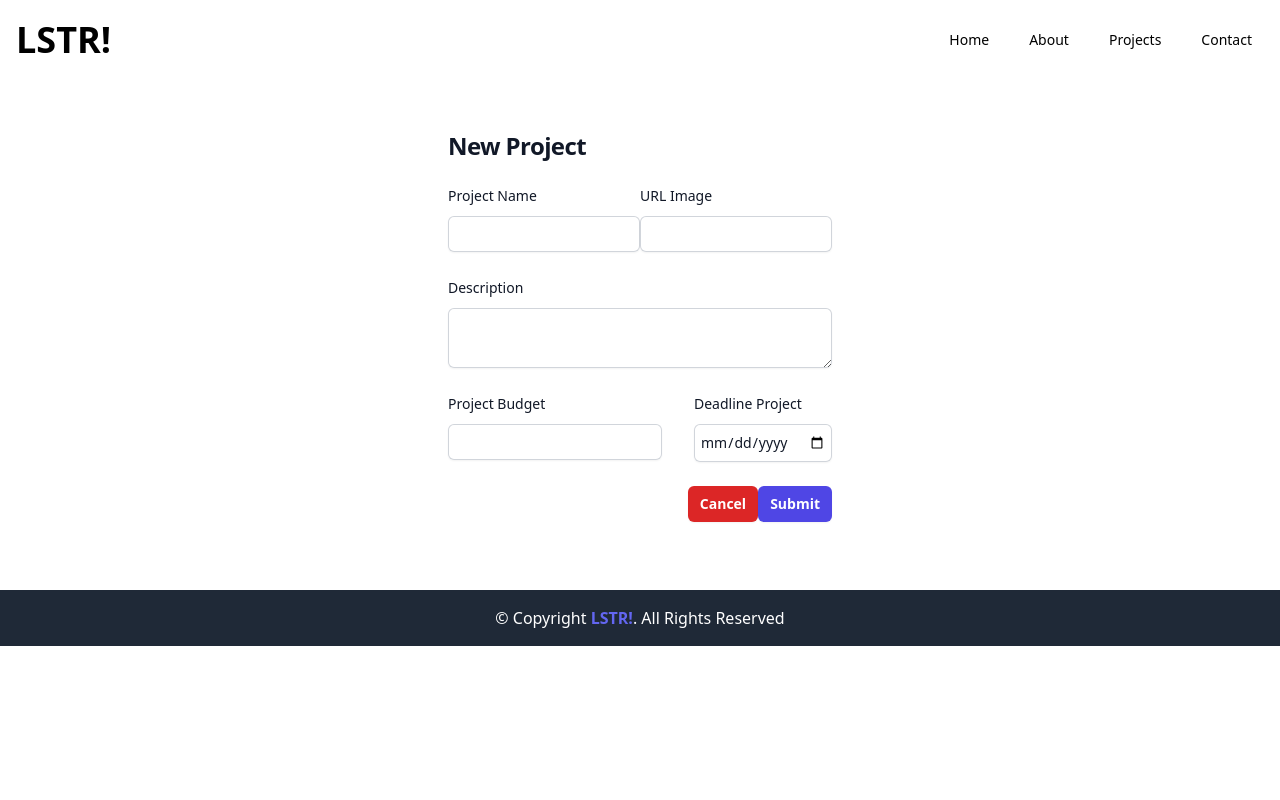
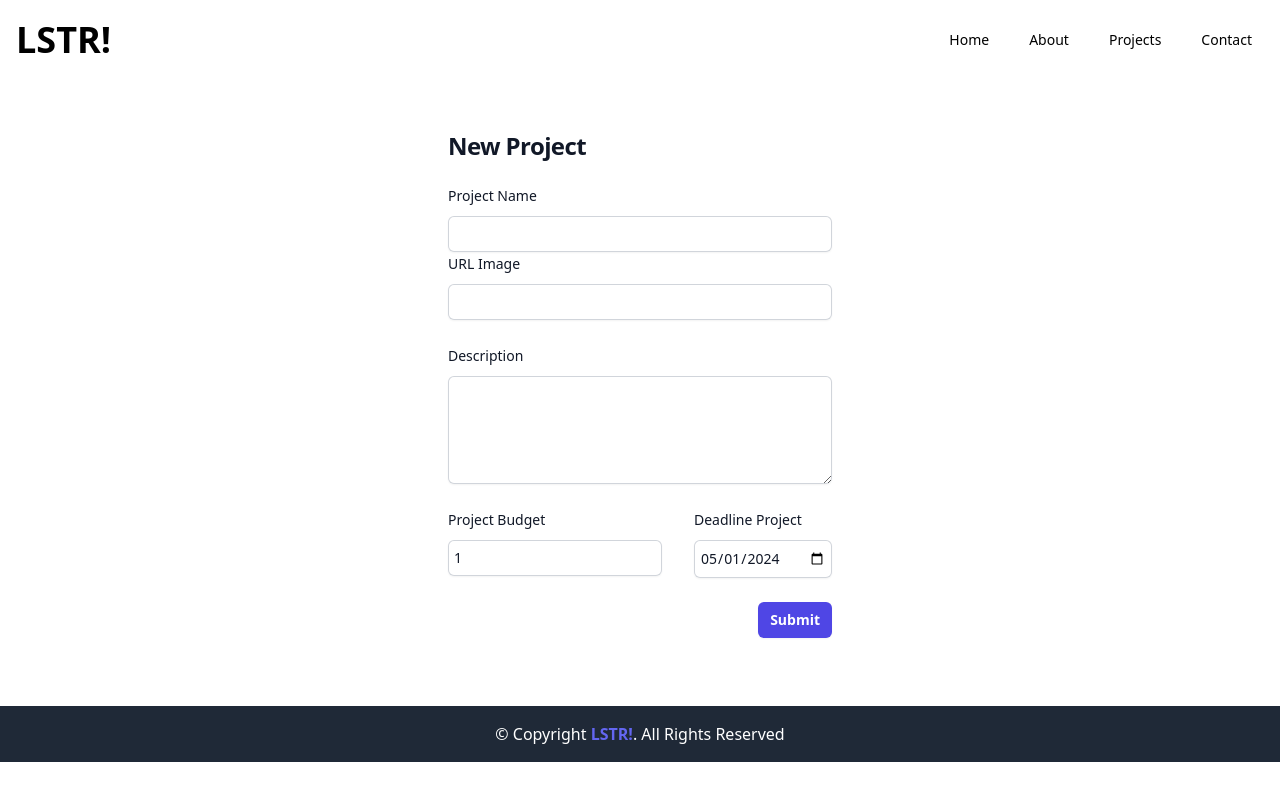
Before and after one commit to desyasarbini/Group_B_Project_FE, a Next.js app: page /admin/projects/create in a window 1280 px wide. Built offline with nearby package versions, Linux system fonts and the light colour scheme.

Commit message:
create page admin new project

```diff
--- a/src/pages/admin/login/index.tsx
+++ b/src/pages/admin/login/index.tsx
@@ -25,9 +25,9 @@ const LoginPage = () => {
         });
         console.log(response.data);
         const token = response.data.data.access_token;
-        localStorage.setItem("token", token);
+        localStorage.setItem('token', token);
 
-        router.push("/admin/projects");
+        router.push("/admin/projects/create");
       } catch (error) {
         setErrors({ password: "Invalid username or password" });
       }
--- a/src/pages/admin/projects/create.tsx
+++ b/src/pages/admin/projects/create.tsx
@@ -3,49 +3,53 @@ import axios from "axios";
 import { useFormik } from "formik";
 import { useRouter } from "next/router";
 import { PROJECT_API } from "@/lib/ProjectApi";
+import { useEffect, useState } from "react";
+import { Navigate } from "react-router-dom";
 
 const CreateProjectPage = () => {
   const router = useRouter();
 
   const formik = useFormik({
     initialValues: {
-      image: "",
-      projectName: "",
+      project_image: "",
+      project_name: "",
       description: "",
-      targetAmount: "",
-      dateEnd: "",
+      target_amount: 1.0,
+      end_date: "2024-05-01",
     },
     validationSchema: Yup.object({
-      image: Yup.string().required("Required"),
-      projectName: Yup.string().required("Required"),
-      description: Yup.string().required("Required"),
-      targetAmount: Yup.number().required("Required"),
-      dateEnd: Yup.date().required("Required").min(new Date(2024, 0, 1)),
+      project_image: Yup.string().required("Required"),
+      project_name: Yup.string().min(10).required("Required"),
+      description: Yup.string().min(10).required("Required"),
+      target_amount: Yup.number().required("Required"),
+      end_date: Yup.string().required("Required"),
     }),
     onSubmit: async (values, { setSubmitting, setErrors }) => {
       try {
-        const response = await axios.post(`${PROJECT_API}create`, {
-          project_image: values.image,
-          project_name: values.projectName,
-          description: values.description,
-          target_amount: values.targetAmount,
-          date_end: values.dateEnd,
-        });
-        console.log(response.data);
+        const token = localStorage.getItem("token");
+        console.log(token);
+        if (!token) {
+          throw new Error("Token not found. Please login.");
+        }
+        await axios.post(
+          `${PROJECT_API}create`,
+          {
+            project_image: values.project_image,
+            project_name: values.project_name,
+            description: values.description,
+            target_amount: values.target_amount,
+            date_end: values.end_date,
+          },
+          {
+            headers: { Authorization: `Bearer ${token}` },
+          }
+        );
       } catch (error) {
         throw new Error("Failed to create data");
       }
       setSubmitting(false);
     },
   });
-
-  // Function to handle input change for targetAmount field
-  const handleTargetAmountChange = (e: React.ChangeEvent<HTMLInputElement>) => {
-    const value = e.target.value;
-    // Remove non-numeric characters from the input value
-    const numericValue = value.replace(/[^0-9]/g, '');
-    formik.setFieldValue('targetAmount', numericValue); // Update Formik field value
-  };
 
   return (
     <div className="flex min-h-full flex-col justify-center p-12 lg:px-8">
@@ -57,10 +61,10 @@ const CreateProjectPage = () => {
 
       <div className="m-5 sm:mx-auto sm:w-full sm:max-w-sm">
         <form className="space-y-6" onSubmit={formik.handleSubmit}>
-          <div className="flex justify-between">
+          <div className="flex flex-col justify-between">
             <div>
               <label
-                htmlFor="projectName"
+                htmlFor="project_name"
                 className="block text-sm font-medium leading-6 text-gray-900"
               >
                 Project Name
@@ -68,20 +72,20 @@ const CreateProjectPage = () => {
 
               <div className="mt-2">
                 <input
-                  className="block w-full rounded-md border-0 p-1.5 text-gray-900 shadow-sm ring-1 ring-inset ring-gray-300 placeholder:text-gray-400 focus:ring-2 focus:ring-inset focus:ring-indigo-600 sm:text-sm sm:leading-6"
-                  id="projectName"
+                  className="block w-full rounded-md border-0.5 p-1.5 text-gray-900 shadow-sm ring-1 ring-inset ring-gray-300 placeholder:text-gray-400 focus:ring-2 focus:ring-inset focus:ring-indigo-600 sm:text-sm sm:leading-6"
+                  id="project_name"
                   type="text"
-                  {...formik.getFieldProps("projectName")}
+                  {...formik.getFieldProps("project_name")}
                 />
               </div>
-              {formik.touched.projectName && formik.errors.projectName ? (
-                <div>{formik.errors.projectName}</div>
+              {formik.touched.project_name && formik.errors.project_name ? (
+                <div>{formik.errors.project_name}</div>
               ) : null}
             </div>
 
             <div>
               <label
-                htmlFor="image"
+                htmlFor="project_image"
                 className="block text-sm font-medium leading-6 text-gray-900"
               >
                 URL Image
@@ -90,13 +94,13 @@ const CreateProjectPage = () => {
               <div className="mt-2">
                 <input
                   className="block w-full rounded-md border-0 p-1.5 text-gray-900 shadow-sm ring-1 ring-inset ring-gray-300 placeholder:text-gray-400 focus:ring-2 focus:ring-inset focus:ring-indigo-600 sm:text-sm sm:leading-6"
-                  id="image"
+                  id="project_image"
                   type="text"
-                  {...formik.getFieldProps("image")}
+                  {...formik.getFieldProps("project_image")}
                 />
               </div>
-              {formik.touched.image && formik.errors.image ? (
-                <div>{formik.errors.image}</div>
+              {formik.touched.project_image && formik.errors.project_image ? (
+                <div>{formik.errors.project_image}</div>
               ) : null}
             </div>
           </div>
@@ -113,6 +117,7 @@ const CreateProjectPage = () => {
               <textarea
                 className="block w-full rounded-md border-0 p-1.5 h-35 text-gray-900 shadow-sm ring-1 ring-inset ring-gray-300 placeholder:text-gray-400 focus:ring-2 focus:ring-inset focus:ring-indigo-600 sm:text-sm sm:leading-6"
                 id="description"
+                rows="4"
                 {...formik.getFieldProps("description")}
               />
             </div>
@@ -124,7 +129,7 @@ const CreateProjectPage = () => {
           <div className="flex justify-between">
             <div>
               <label
-                htmlFor="targetAmount"
+                htmlFor="target_amount"
                 className="block text-sm font-medium leading-6 text-gray-900"
               >
                 Project Budget
@@ -132,19 +137,19 @@ const CreateProjectPage = () => {
               <div className="mt-2">
                 <input
                   className="rounded-md border-0 p-1.5 text-gray-900 shadow-sm ring-1 ring-inset ring-gray-300 focus:ring-2 focus:ring-inset focus:ring-indigo-600 sm:text-sm sm:leading-6"
-                  id="targetAmount"
-                  type="text"
-                  {...formik.getFieldProps("targetAmount")}
+                  id="target_amount"
+                  type="number"
+                  {...formik.getFieldProps("target_amount")}
                 />
               </div>
-              {formik.touched.targetAmount && formik.errors.targetAmount ? (
-                <div>{formik.errors.targetAmount}</div>
+              {formik.touched.target_amount && formik.errors.target_amount ? (
+                <div>{formik.errors.target_amount}</div>
               ) : null}
             </div>
 
             <div>
               <label
-                htmlFor="dateEnd"
+                htmlFor="end_date"
                 className="block text-sm font-medium leading-6 text-gray-900"
               >
                 Deadline Project
@@ -152,24 +157,18 @@ const CreateProjectPage = () => {
               <div className="mt-2">
                 <input
                   className="rounded-md border-0 p-1.5 text-gray-900 shadow-sm ring-1 ring-inset ring-gray-300 focus:ring-2 focus:ring-inset focus:ring-indigo-600 sm:text-sm sm:leading-6"
-                  id="dateEnd"
+                  id="end_date"
                   type="date"
-                  {...formik.getFieldProps("dateEnd")}
+                  {...formik.getFieldProps("end_date")}
                 />
               </div>
-              {formik.touched.dateEnd && formik.errors.dateEnd ? (
-                <div>{formik.errors.dateEnd}</div>
+              {formik.touched.end_date && formik.errors.end_date ? (
+                <div>{formik.errors.end_date}</div>
               ) : null}
             </div>
           </div>
 
           <div className="flex justify-end">
-            <button
-              type="cacel"
-              className="flex w-50 justify-center rounded-md bg-red-600 px-3 p-1.5 text-sm font-semibold leading-6 text-white shadow-sm hover:bg-red-500 focus-visible:outline focus-visible:outline-2 focus-visible:outline-offset-2 focus-visible:outline-red-600"
-            >
-              Cancel
-            </button>
             <button
               type="submit"
               disabled={formik.isSubmitting}
@@ -182,6 +181,7 @@ const CreateProjectPage = () => {
       </div>
     </div>
   );
+  return <Navigate to="/admin/projects" />
 };
 
 export default CreateProjectPage;
```
